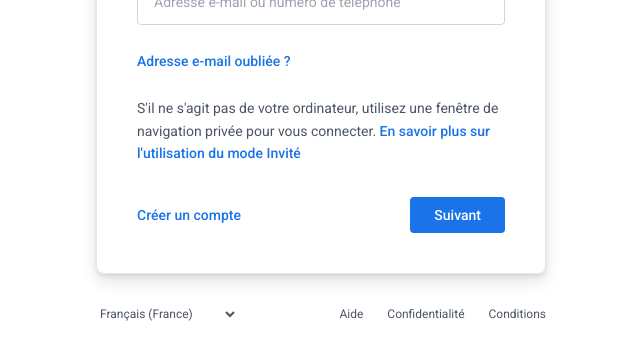
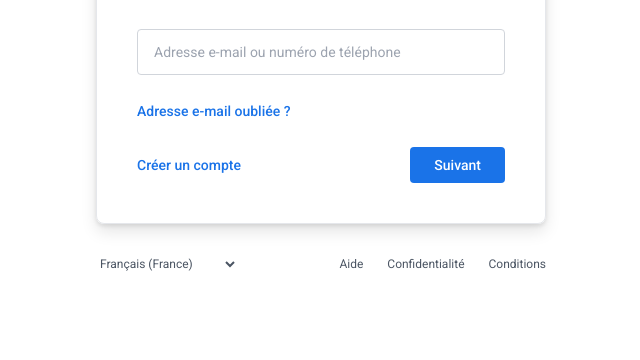
Before and after one commit to Leboueelie/defi, a website: page public/login.html in a window 1280 px wide. Shown: the part 354-714 px from the top of the page, without its empty margins (319-959 px from the left). Drawn offline with nearby package versions, Linux system fonts and the light colour scheme.

Commit message:
style: retire le message 'mode Invité' de la page login Google

```diff
--- a/public/login.html
+++ b/public/login.html
@@ -113,12 +113,6 @@
 
             <div class="mb-6">
                 <a href="#" class="link-blue text-sm font-medium px-2 py-1 -ml-2 rounded transition-colors">Adresse e-mail oubliée ?</a>
-            </div>
-
-
-            <div class="text-sm text-gray-600 mb-8 leading-relaxed">
-                S'il ne s'agit pas de votre ordinateur, utilisez une fenêtre de navigation privée pour vous connecter.
-                <a href="#" class="link-blue font-medium">En savoir plus sur l'utilisation du mode Invité</a>
             </div>
 
 
```
